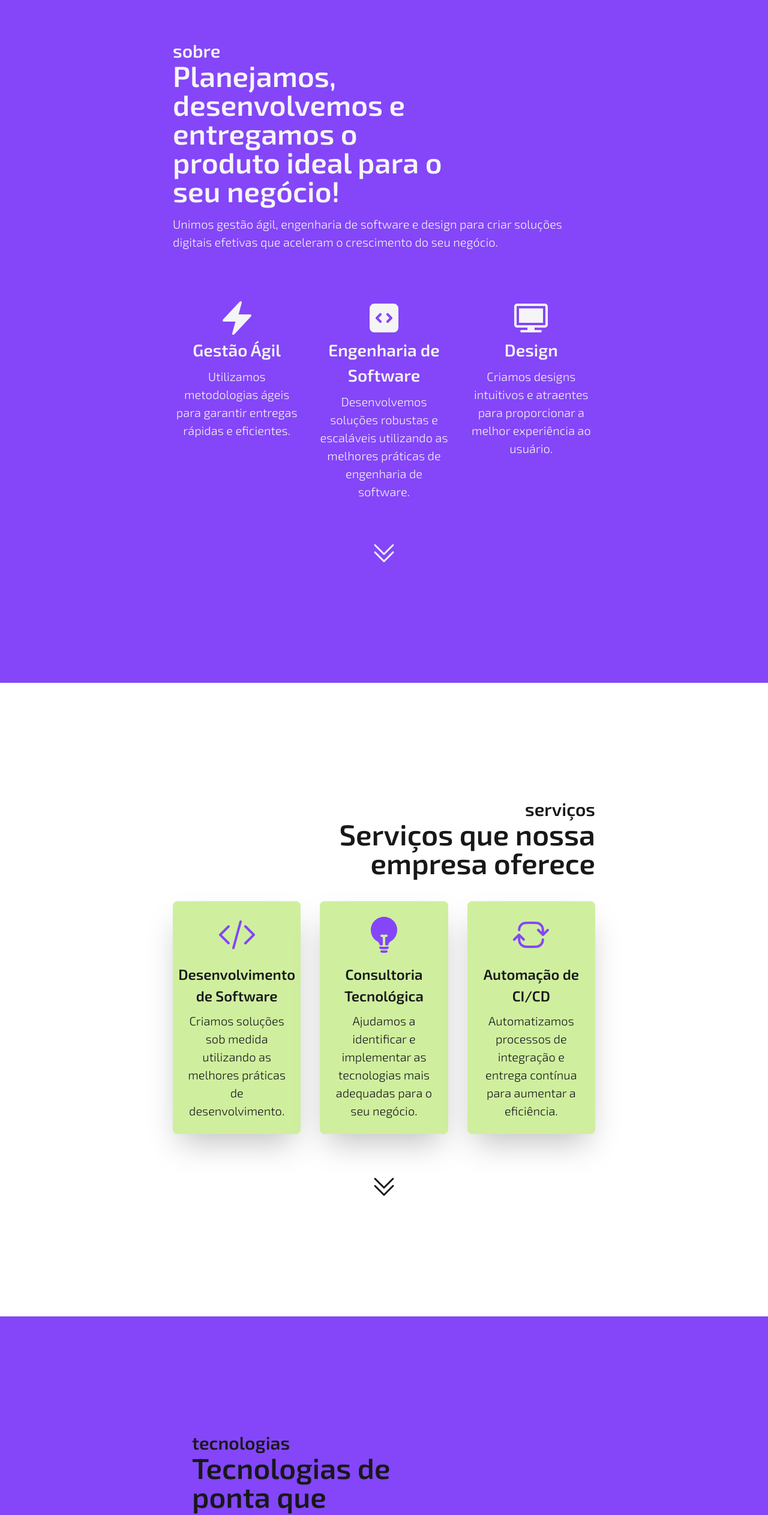
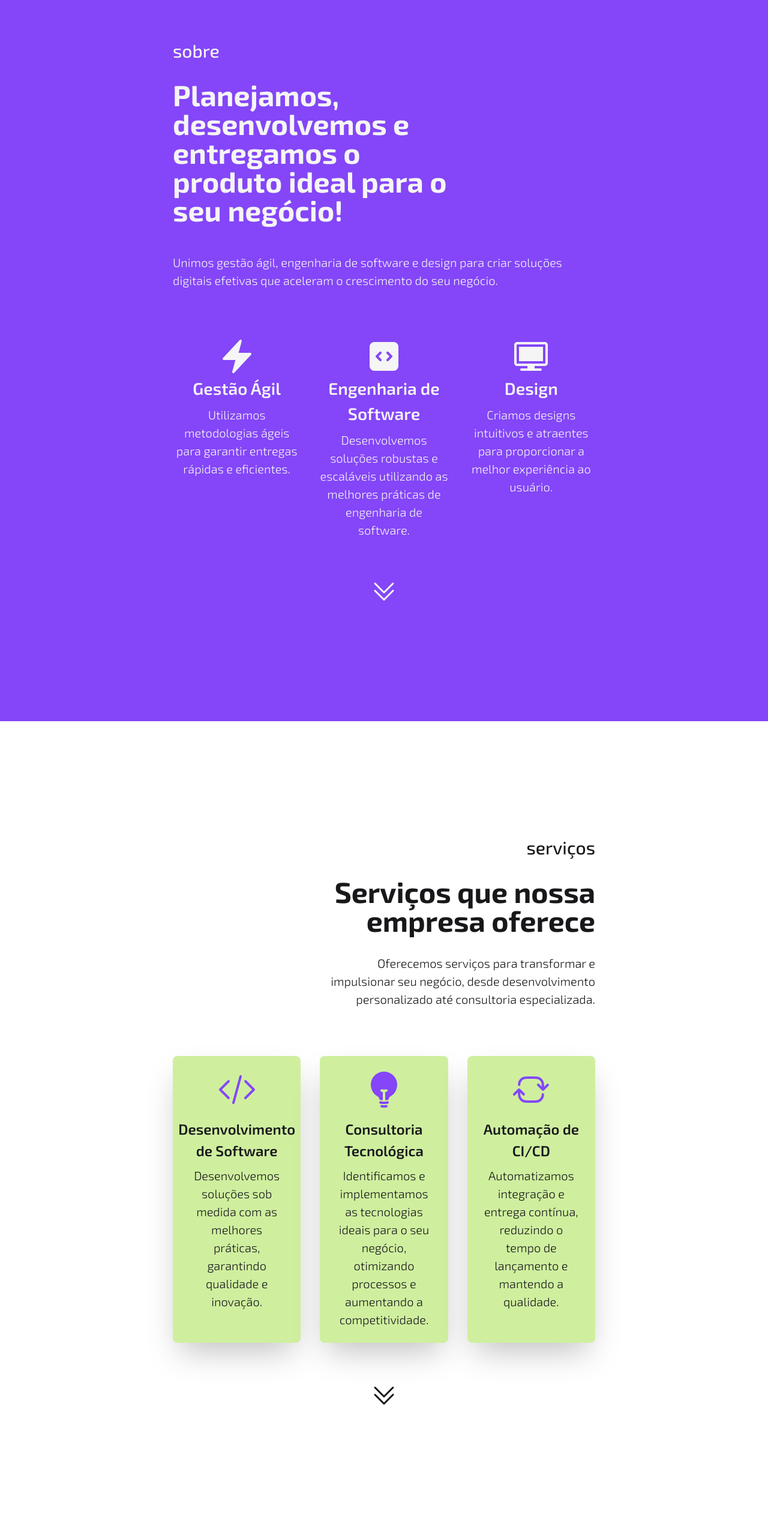
Before and after one commit to PypSystem/pyp-system-website, a Nuxt app: page / in a window 1280 px wide. Shown: the part 1006-3531 px from the top of the page at 60% size. Built offline with nearby package versions, Linux system fonts and the light colour scheme.

Commit message:
ajustes no layout

```diff
--- a/components/about.vue
+++ b/components/about.vue
@@ -13,8 +13,8 @@ import { scrollToSection } from '@/utils/scroll.js';
     id="about"
     class="md:px-48 lg:px-72 px-8 py-48 flex flex-col justify-center w-full h-full bg-light-purple"
   >
-    <h4 class="sm:text-3xl text-2xl">sobre</h4>
-    <h2 class="sm:w-2/3 sm:text-5xl text-3xl">
+    <h4 class="sm:text-3xl text-2xl font-medium">sobre</h4>
+    <h2 class="my-8 sm:w-2/3 sm:text-5xl text-3xl font-bold">
       Planejamos, desenvolvemos e entregamos o produto ideal para o seu negócio!
     </h2>
     <p class="pt-4">
--- a/components/contact.vue
+++ b/components/contact.vue
@@ -16,8 +16,8 @@ function submitForm() {
     id="contact"
     class="md:px-48 lg:px-72 px-8 py-48 flex flex-col items-center justify-center w-full min-h-full bg-purple"
   >
-    <h4 class="sm:text-3xl text-2xl">contato</h4>
-    <h2 class="sm:text-5xl text-3xl text-center">
+    <h4 class="sm:text-3xl text-2xl font-medium">contato</h4>
+    <h2 class="my-8 sm:text-5xl text-3xl text-center font-bold">
       Entre em contato com a nossa equipe
     </h2>
     <form @submit.prevent="submitForm" class="w-full max-w-lg space-y-4 mt-6">
@@ -67,7 +67,9 @@ function submitForm() {
           required
         ></textarea>
       </div>
-      <button type="submit" class="btn-secundary">Enviar</button>
+      <div class="w-full flex justify-end">
+        <button type="submit" class="btn-secundary">Enviar</button>
+      </div>
     </form>
   </section>
 </template>
--- a/components/header.vue
+++ b/components/header.vue
@@ -11,9 +11,7 @@ const menuItems = [
 
 const isMenuOpen = ref(false);
 
-function toggleMenu() {
-  isMenuOpen.value = !isMenuOpen.value;
-}
+const toggleMenu = () => (isMenuOpen.value = !isMenuOpen.value);
 </script>
 
 <template>
--- a/components/services.vue
+++ b/components/services.vue
@@ -11,19 +11,19 @@ const services = [
   {
     title: 'Desenvolvimento de Software',
     description:
-      'Criamos soluções sob medida utilizando as melhores práticas de desenvolvimento.',
+      'Desenvolvemos soluções sob medida com as melhores práticas, garantindo qualidade e inovação.',
     icon: CodeBracketIcon,
   },
   {
     title: 'Consultoria Tecnológica',
     description:
-      'Ajudamos a identificar e implementar as tecnologias mais adequadas para o seu negócio.',
+      'Identificamos e implementamos as tecnologias ideais para o seu negócio, otimizando processos e aumentando a competitividade.',
     icon: LightBulbIcon,
   },
   {
     title: 'Automação de CI/CD',
     description:
-      'Automatizamos processos de integração e entrega contínua para aumentar a eficiência.',
+      'Automatizamos integração e entrega contínua, reduzindo o tempo de lançamento e mantendo a qualidade.',
     icon: ArrowPathRoundedSquareIcon,
   },
 ];
@@ -34,10 +34,14 @@ const services = [
     id="services"
     class="md:px-48 lg:px-72 px-8 py-48 flex flex-col justify-center items-end w-full min-h-full bg-white text-zinc-900"
   >
-    <h4 class="sm:text-3xl text-2xl">serviços</h4>
-    <h2 class="sm:w-2/3 sm:text-5xl text-3xl text-right">
+    <h4 class="sm:text-3xl text-2xl font-medium">serviços</h4>
+    <h2 class="my-8 sm:w-2/3 sm:text-5xl text-3xl text-right font-bold">
       Serviços que nossa empresa oferece
     </h2>
+    <p class="sm:w-2/3 text-right mb-10">
+      Oferecemos serviços para transformar e impulsionar seu negócio, desde
+      desenvolvimento personalizado até consultoria especializada.
+    </p>
     <div class="grid md:grid-cols-3 gap-8 mt-10">
       <div
         v-for="service in services"
@@ -48,7 +52,7 @@ const services = [
           :is="service.icon"
           class="h-16 w-16 mb-4 text-light-purple"
         />
-        <h4 class="mb-2">{{ service.title }}</h4>
+        <h4 class="mb-2 font-semibold">{{ service.title }}</h4>
         <p>{{ service.description }}</p>
       </div>
     </div>
--- a/components/technologies.vue
+++ b/components/technologies.vue
@@ -46,8 +46,8 @@ const technologies = [
     id="technologies"
     class="md:px-80 px-8 py-48 flex flex-col items-start w-full min-h-full bg-light-purple text-zinc-900"
   >
-    <h4 class="sm:text-3xl text-2xl">tecnologias</h4>
-    <h2 class="sm:w-2/3 sm:text-5xl text-3xl">
+    <h4 class="sm:text-3xl text-2xl font-medium">tecnologias</h4>
+    <h2 class="my-8 sm:w-2/3 sm:text-5xl text-3xl font-bold">
       Tecnologias de ponta que utilizamos
     </h2>
     <div class="grid md:grid-cols-3 gap-16 mt-10 w-full">
```
